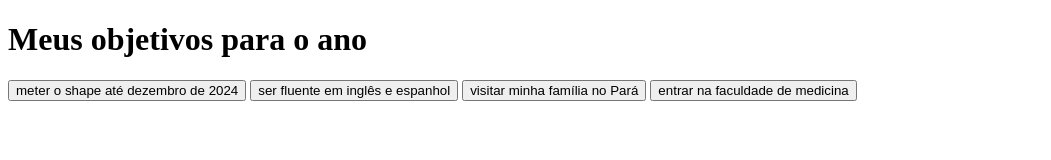
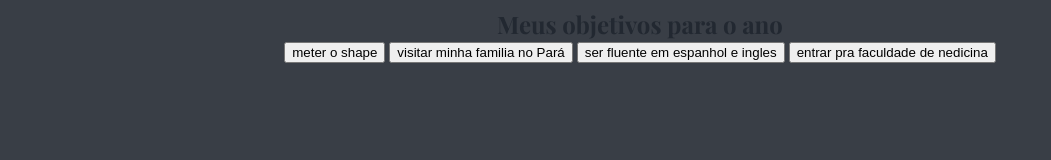
Before and after one commit to nhelloa/2024-3b-meu-projeto-de-vida, a plain HTML site: page index.html in a window 1280 px wide. Shown: the whole page, without its empty margins (0-1051 px from the left). Drawn offline with nearby package versions, Linux system fonts and the light colour scheme; a web font is replaced by a local one.

Commit message:
2° Aula

```diff
--- a/index.html
+++ b/index.html
@@ -1,18 +1,20 @@
 <!DOCTYPE html>
-<html lang="pt-br">
+<html lang="pt-BR">
     <head>
         <meta charset="UTF-8">
         <meta http-equiv="X-UA-Compatible" content="IE=edge">
         <meta name="viewport" content="width=device-width, initial-scale=1.0">
-    <title>meus projetos</title>
+        <title>Meus objetivos</title> <link rel="stylesheet" href="style.css">
 </head>
  <body>
- <section class="conteudo-principal"></section>
+    <section class="conteudo-principal">
     <h1 class="conteudo-principal">Meus objetivos para o ano</h1>
-    <div class="botoes"></div>
-    <button class="botao">meter o shape até dezembro de 2024</button>
-    <button class="botao">ser fluente em inglês e espanhol</button>
-    <button class="botao">visitar minha família no Pará</button>
-    <button class="botao">entrar na faculdade de medicina</button>
+    <div class="botoes">
+        <button class="botao">meter o shape</button>
+        <button class="botao">visitar minha familia no Pará</button>
+        <button class="botao">ser fluente em espanhol e ingles</button>
+        <button class="botao">entrar pra faculdade de nedicina</button>
+     </div>
+    </section>
  </body>
  </html>
--- /dev/null
+++ b/style.css
@@ -0,0 +1,29 @@
+@import url('https://fonts.googleapis.com/css2?family=Open+Sans:ital,wght@0,300..800;1,300..800&family=Playfair+Display:ital,wght@0,400..900;1,400..900&display=swap');
+
+
+
+:root{
+    --preto: #222831;
+    --cinza: #393E46;
+    --azul: #00ADB5;
+    --branco: #EEEEEE;
+    --font-titulo: "Open Sans", sans-serif;
+    --fonte-texto: "Playfair Display", serif;
+}
+body{
+    background-color: var(--cinza);
+    color: var(--preto);
+    font-family: var(--fonte-texto);
+
+}
+
+.conteudo-principal{
+    display: flex;
+    flex-direction: column;
+    justify-content: center;
+    align-items: center;
+    max-width: 1200px;
+    width: 100%;
+    margin: 0 auto;
+
+}
```
Lines whose indentation alone changed are shown as unchanged.
